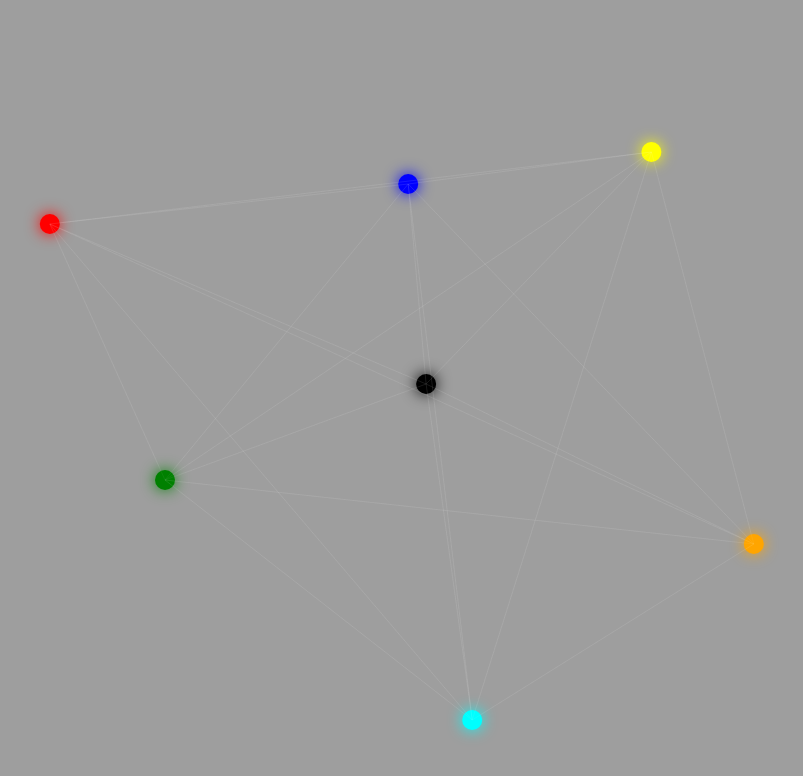
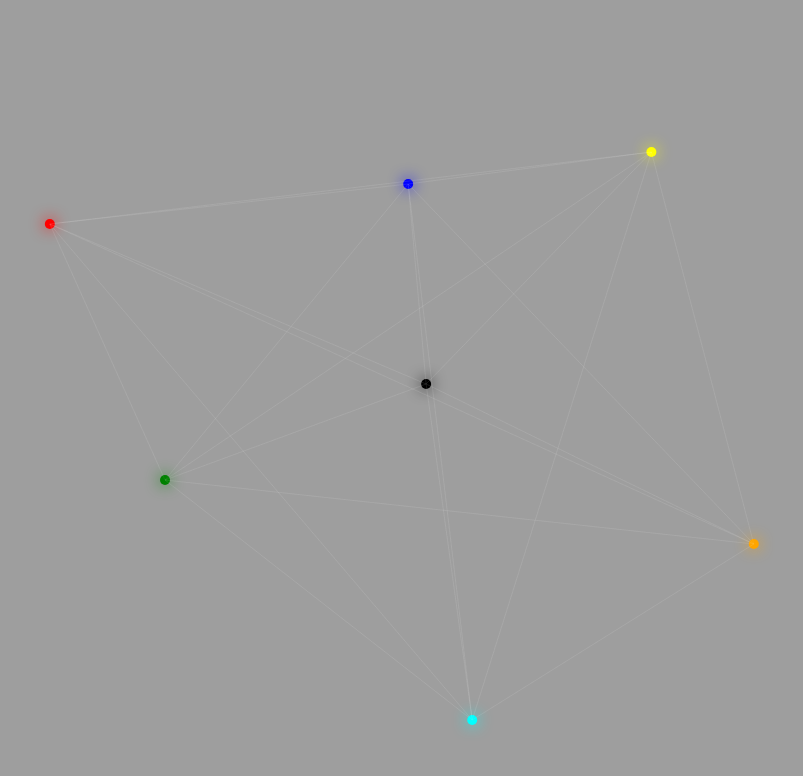
Before and after one commit to CCAPROJECT/memorymapp, a website: page public/index.html in a window 1280 px wide. Shown: the whole page, without its empty margins (283-1086 px from the left). Drawn offline with Linux system fonts and the light colour scheme.

Commit message:
I made some chnages on the webpage with the orientation, screen size and node size reduced

```diff
--- a/public/map.js
+++ b/public/map.js
@@ -1,14 +1,41 @@
 const canvas = document.getElementById("canvas");
 const ctx = canvas.getContext("2d");
-canvas.width = window.innerWidth;
-canvas.height = window.innerHeight;
+
+function resizeCanvas() {
+  const dpr = window.devicePixelRatio || 1;
+
+  // Set canvas size in actual pixels * devicePixelRatio
+  canvas.width = window.innerWidth * dpr;
+  canvas.height = window.innerHeight * dpr;
+
+  // Set CSS size to actual window size
+  canvas.style.width = window.innerWidth + "px";
+  canvas.style.height = window.innerHeight + "px";
+
+  // Reset any existing transform before scaling
+  ctx.setTransform(1, 0, 0, 1, 0, 0);
+
+  // Scale drawing context to device pixel ratio
+  ctx.scale(dpr, dpr);
+
+  // Enable high-quality image smoothing
+  ctx.imageSmoothingEnabled = true;
+  ctx.imageSmoothingQuality = "high";
+}
+
+resizeCanvas(); // initial resize
+
+window.addEventListener("resize", () => {
+  resizeCanvas();
+  checkOrientation();
+});
 
 const tooltip = document.getElementById("tooltip");
 let mouse = { x: 0, y: 0 };
 let hoverNode = null;
 
 const mapImg = new Image();
-mapImg.src = 'world-map.png'; // Ensure this is in your public directory
+mapImg.src = 'world-map.png';
 
 const nodes = [
   { name: "Africa", xRatio: 0.554, yRatio: 0.48, color: "black", link: "https://drive.google.com/drive/folders/1uh7xhju8vr7qaGvfxSwdetxghjaExShr?usp=drive_link" },
@@ -29,24 +56,27 @@ for (const node of nodes) {
   previews[node.name] = img;
 }
 
+// Helper to get device pixel ratio for mouse coordinates
+const dpr = window.devicePixelRatio || 1;
+
 function drawNodes() {
   hoverNode = null;
   for (let node of nodes) {
-    const x = node.xRatio * canvas.width;
-    const y = node.yRatio * canvas.height;
+    const x = node.xRatio * window.innerWidth;  // use CSS pixels for positions
+    const y = node.yRatio * window.innerHeight;
 
     ctx.shadowColor = node.color;
     ctx.shadowBlur = 15;
     ctx.beginPath();
-    ctx.arc(x, y, 10, 0, Math.PI * 2);
+    ctx.arc(x, y, 5, 0, Math.PI * 2);
     ctx.fillStyle = node.color;
     ctx.fill();
     ctx.shadowBlur = 0;
 
     for (let target of nodes) {
       if (target !== node) {
-        const tx = target.xRatio * canvas.width;
-        const ty = target.yRatio * canvas.height;
+        const tx = target.xRatio * window.innerWidth;
+        const ty = target.yRatio * window.innerHeight;
         ctx.strokeStyle = "rgba(255,255,255,0.05)";
         ctx.beginPath();
         ctx.moveTo(x, y);
@@ -57,38 +87,42 @@ function drawNodes() {
 
     const dx = mouse.x - x;
     const dy = mouse.y - y;
-    if (Math.sqrt(dx * dx + dy * dy) < 15) {
+    if (Math.sqrt(dx * dx + dy * dy) < 7) {  // increased radius for easier hover
       hoverNode = { ...node, x, y };
     }
   }
 }
 
 canvas.addEventListener("mousemove", (e) => {
+  // Convert mouse coords from device pixels to CSS pixels
   mouse.x = e.clientX;
   mouse.y = e.clientY;
 });
 
 canvas.addEventListener("click", (e) => {
+  const mouseX = e.clientX;
+  const mouseY = e.clientY;
   for (let node of nodes) {
-    const x = node.xRatio * canvas.width;
-    const y = node.yRatio * canvas.height;
-    const dx = e.clientX - x;
-    const dy = e.clientY - y;
-    if (Math.sqrt(dx * dx + dy * dy) < 15) {
+    const x = node.xRatio * window.innerWidth;
+    const y = node.yRatio * window.innerHeight;
+    const dx = mouseX - x;
+    const dy = mouseY - y;
+    if (Math.sqrt(dx * dx + dy * dy) < 7) {  // match hover radius
       window.open(node.link, "_blank");
     }
   }
 });
 
-window.addEventListener("resize", () => {
-  canvas.width = window.innerWidth;
-  canvas.height = window.innerHeight;
-});
+function draw() {
+  // Clear entire canvas (in device pixels)
+  ctx.clearRect(0, 0, canvas.width, canvas.height);
 
-function draw() {
-  ctx.clearRect(0, 0, canvas.width, canvas.height);
+  ctx.imageSmoothingEnabled = true;
+  ctx.imageSmoothingQuality = "high";
+
   if (mapImg.complete) {
-    ctx.drawImage(mapImg, 0, 0, canvas.width, canvas.height);
+    // Draw map to fill CSS size, canvas is scaled internally by DPR
+    ctx.drawImage(mapImg, 0, 0, window.innerWidth, window.innerHeight);
   }
 
   drawNodes();
@@ -104,11 +138,11 @@ function draw() {
       const previewWidth = 200;
       const previewHeight = 120;
 
-      let imgX = hoverNode.x + 30;
-      let imgY = hoverNode.y + 20;
+      let imgX = hoverNode.x + 1;
+      let imgY = hoverNode.y + 1;
 
       if (hoverNode.name === "Antarctica") {
-        imgX = hoverNode.x - -0.9;
+        imgX = hoverNode.x - 0.2;
         imgY = hoverNode.y - 130;
       }
 
@@ -123,7 +157,7 @@ function draw() {
 
 draw();
 
-// 🔁 Check orientation on mobile and show overlay
+// 🔁 Mobile orientation check
 function checkOrientation() {
   const isMobile = /Android|iPhone|iPad|iPod/i.test(navigator.userAgent);
   const isPortrait = window.innerHeight > window.innerWidth;
@@ -135,6 +169,8 @@ function checkOrientation() {
   }
 }
 
-window.addEventListener("resize", checkOrientation);
 window.addEventListener("orientationchange", checkOrientation);
-window.addEventListener("load", checkOrientation);
+window.addEventListener("load", () => {
+  resizeCanvas();
+  checkOrientation();
+});
--- a/public/style.css
+++ b/public/style.css
@@ -1,13 +1,19 @@
-body, html {
+html, body {
   margin: 0;
   padding: 0;
   overflow: hidden;
   background: #0a1a2f;
+  height: 100%; /* add this */
+  width: 100%;  /* add this */
 }
 
 canvas {
-
   display: block;
+  position: fixed; /* fix canvas position */
+  top: 0;
+  left: 0;
+  width: 100vw;  /* make sure canvas fills viewport */
+  height: 100vh;
 }
 
 .label {
```
